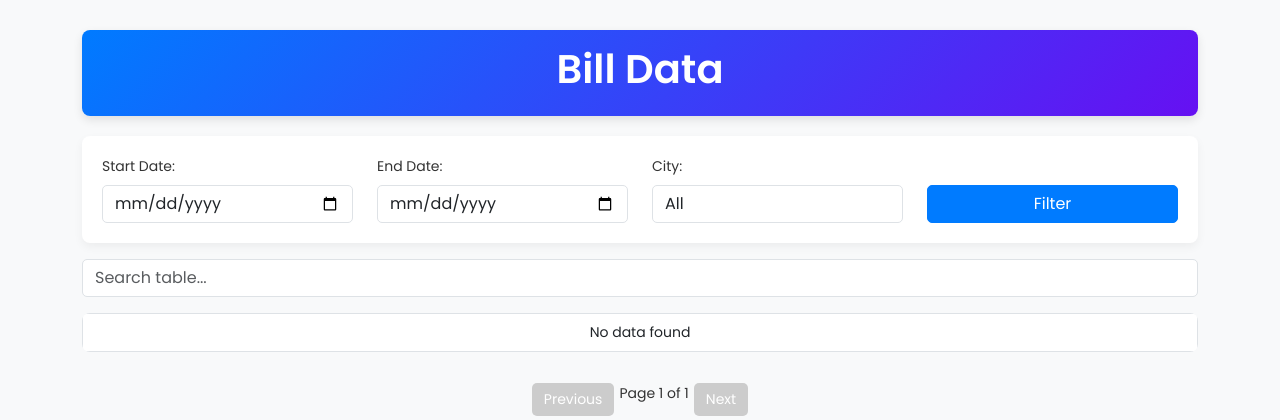
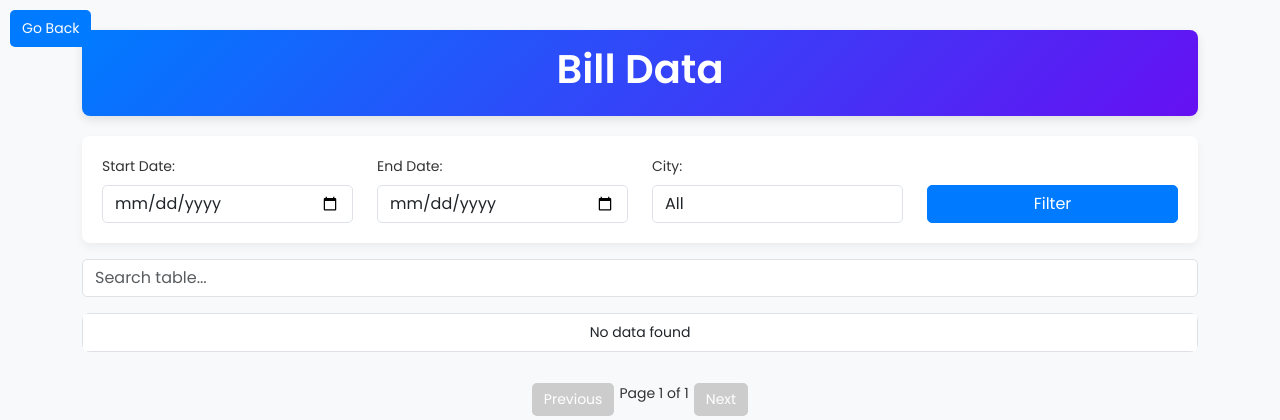
Before and after one commit to Nikhilgomechanic/agent_dashboard, a Flask app: template templates/bill_data.html in a window 1280 px wide. Shown: the top 420 px of the page. Run offline with Flask 3, Linux system fonts and the light colour scheme; the template is opened without the code that fills it, so the values that code supplies are empty; parts of the project's set-up code (start-up, migrations or seed data) failed here and were passed over.

Commit message:
bill_data.html

```diff
--- a/templates/bill_data.html
+++ b/templates/bill_data.html
@@ -97,10 +97,28 @@
             background: #ccc;
             cursor: not-allowed;
         }
+        /* Styling for the back button */
+        .back-button {
+            position: absolute;
+            top: 10px;
+            left: 10px;
+            background-color: #007bff;
+            color: white;
+            border: none;
+            padding: 8px 12px;
+            border-radius: 5px;
+            cursor: pointer;
+            font-size: 14px;
+        }
+        .back-button:hover {
+            background-color: #0056b3;
+        }
     </style>
 </head>
 
 <body>
+    <button class="back-button" onclick="window.location.href='/home'">Go Back</button>
+
     <div class="container">
         <div class="dashboard-header">
             <h1 class="fw-bold">Bill Data</h1>
```
